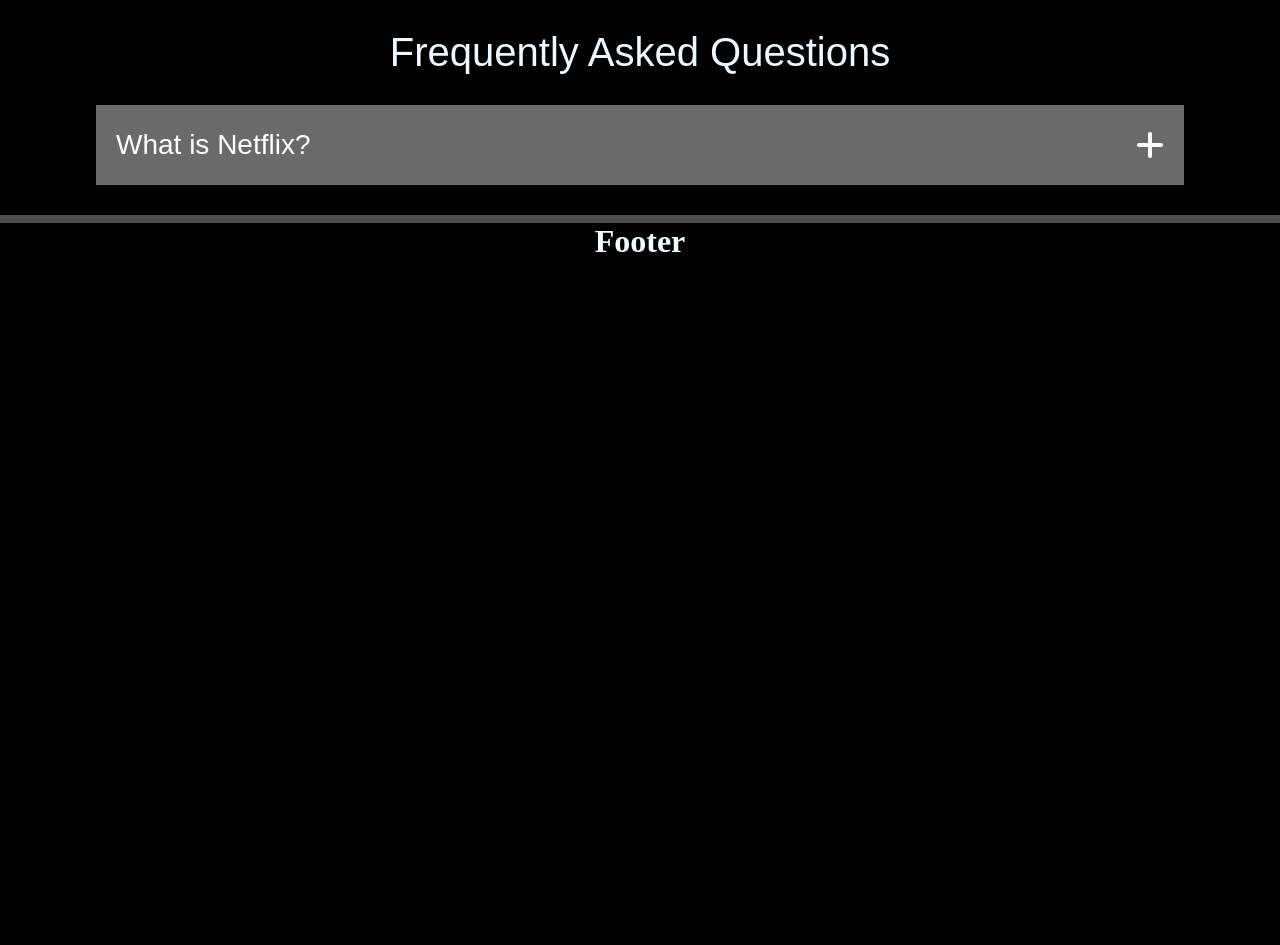
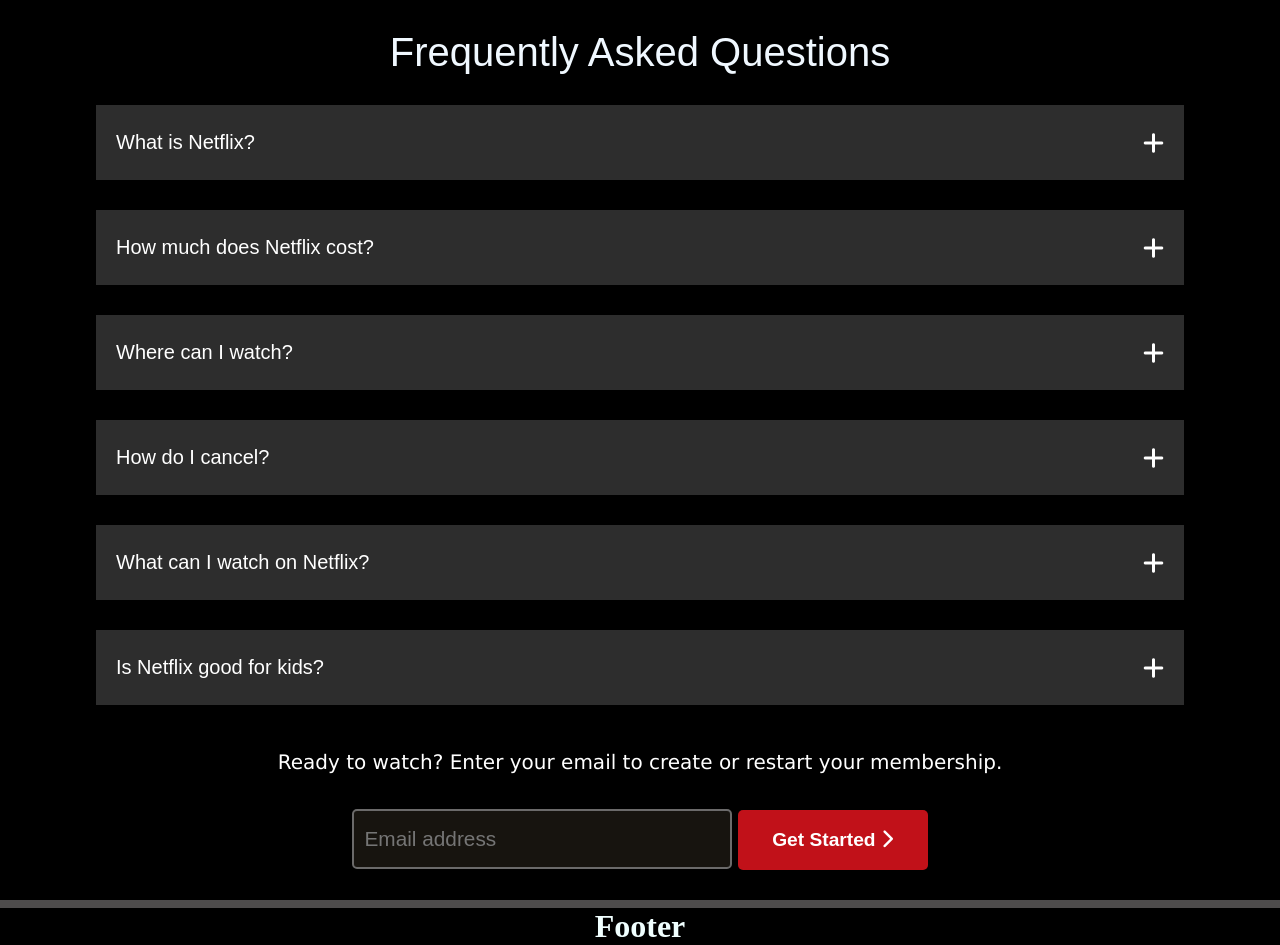
Before and after one commit to himu004/netflix-clone, a plain HTML site: page index.html in a window 1280 px wide. Shown: the part 2040-2985 px from the top of the page. Before the commit the page ends 2300 px from the top, so only its background shows below. Drawn offline with Linux system fonts and the light colour scheme.

Commit message:
Faq Section Completed

```diff
--- a/index.html
+++ b/index.html
@@ -121,13 +121,57 @@
         <section class="faq">
             <p style="color: aliceblue;">Frequently Asked Questions</p>
 
-            <div class="faq-box">
-                <div class="faq-content">
-                    <p>What is Netflix?</p>
-                    <i style="font-size: 2rem; color:white" class="fa-solid fa-plus"></i>
+            <div class="faq-container">
+                <div class="faq-box">
+                    <div class="faq-content">
+                        <p>What is Netflix?</p>
+                        <i style="font-size: 1.5rem; color:white" class="fa-solid fa-plus"></i>
+                    </div>
+                </div>
+                <div class="faq-box">
+                    <div class="faq-content">
+                        <p>How much does Netflix cost?</p>
+                        <i style="font-size: 1.5rem; color:white" class="fa-solid fa-plus"></i>
+                    </div>
+                </div>
+                <div class="faq-box">
+                    <div class="faq-content">
+                        <p>Where can I watch?</p>
+                        <i style="font-size: 1.5rem; color:white" class="fa-solid fa-plus"></i>
+                    </div>
+                </div>
+                <div class="faq-box">
+                    <div class="faq-content">
+                        <p>How do I cancel?</p>
+                        <i style="font-size: 1.5rem; color:white" class="fa-solid fa-plus"></i>
+                    </div>
+                </div>
+                <div class="faq-box">
+                    <div class="faq-content">
+                        <p>What can I watch on Netflix?</p>
+                        <i style="font-size: 1.5rem; color:white" class="fa-solid fa-plus"></i>
+                    </div>
+                </div>
+                <div class="faq-box">
+                    <div class="faq-content">
+                        <p>Is Netflix good for kids?</p>
+                        <i style="font-size: 1.5rem; color:white" class="fa-solid fa-plus"></i>
+                    </div>
                 </div>
             </div>
-
+            <!-- Faq Getting Started -->
+            <div class="hero-content">
+                <div class="faq-hero-text-content">
+                    <p>Ready to watch? Enter your email to create or restart your membership.</p>
+                </div>
+                <div class="hero-input-content">
+                    <input type="email" name="" placeholder="Email address">
+                    <button class="content-button">
+                        Get Started
+                        <i class="fa-solid fa-chevron-right"></i>
+                    </button>
+                </div>
+            </div>
         </section>
 
         <div class="separation">
--- a/styles/style.css
+++ b/styles/style.css
@@ -116,7 +116,7 @@ input[type="email"]{
 }
 
 
-.hero-container input {
+ input {
     padding: 13px 10px;
     width: 380px;
     height: 60px;
@@ -170,6 +170,7 @@ input[type="email"]{
 
 .faq{
     margin: 30px 0px;
+
 }
 
 .faq > p{
@@ -181,13 +182,15 @@ input[type="email"]{
 
 .faq-box{
     max-width: 85%;
-    height: 80px;
-    background-color: #6b6a6a;
+    height: 75px;
+    background-color: #2d2d2d;
     margin: 30px auto;
+    transition: all 0.2s ease-out;
+
 }
 
 .faq-box p {
-    font-size: 1.75rem;
+    font-size: 1.25rem;
     font-family: Arial, Helvetica, sans-serif;
     text-align: center;
     color: #fff;
@@ -199,7 +202,19 @@ input[type="email"]{
     justify-content: space-between;
     align-items: center;
     margin: 0px 20px;
+
 }
+.faq-box:hover{
+    cursor: pointer;
+    background-color: #414141;
+}
+
+.faq-hero-text-content p{
+    font-size: 1.25rem;
+}
+
+
+
 
 /**************! Media Query's !**************/
 
```
